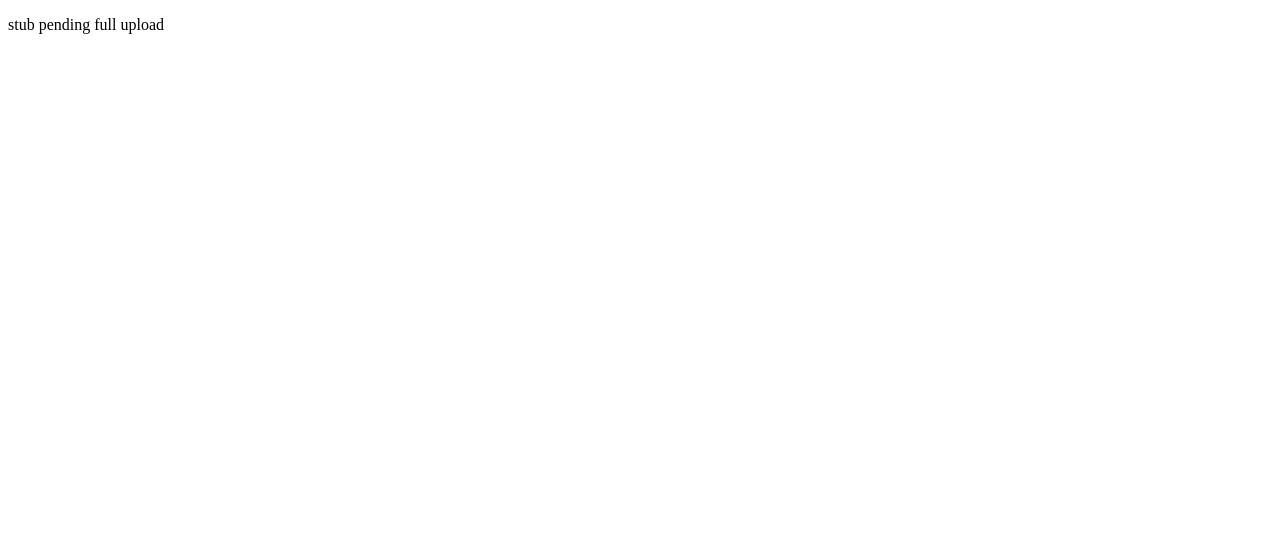
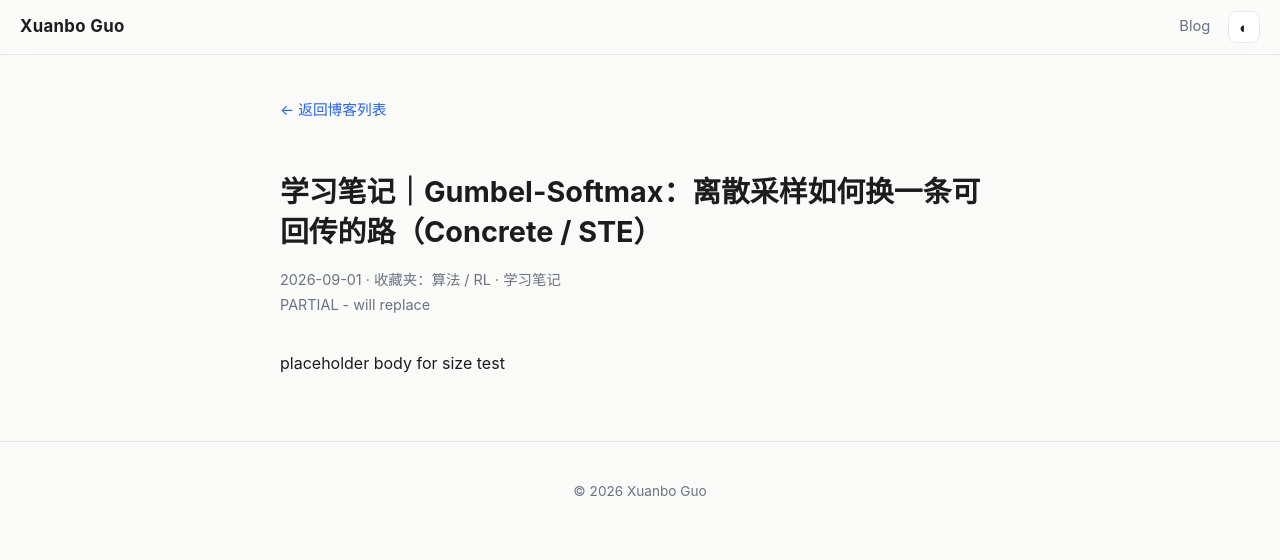
Before and after one commit to Twosugar666/Twosugar666.github.io, a plain HTML site: page posts/daily-2026-09-01-algo-gumbel-softmax.html in a window 1280 px wide. Drawn offline with Linux system fonts and the light colour scheme.

Commit message:
daily 2026-09-01: Gumbel-Softmax (size-test partial, will replace)

```diff
--- a/posts/daily-2026-09-01-algo-gumbel-softmax.html
+++ b/posts/daily-2026-09-01-algo-gumbel-softmax.html
@@ -1 +1,28 @@
-<!DOCTYPE html><html lang="zh-CN"><head><meta charset="UTF-8"/><title>stub</title></head><body><p>stub pending full upload</p></body></html>
+<!DOCTYPE html>
+<html lang="zh-CN">
+<head>
+  <meta charset="UTF-8" />
+  <meta name="viewport" content="width=device-width, initial-scale=1.0" />
+  <title>学习笔记｜Gumbel-Softmax：离散采样如何换一条可回传的路（Concrete / STE） · Xuanbo Guo</title>
+  <link rel="stylesheet" href="../assets/style.css" />
+</head>
+<body>
+  <nav class="nav">
+    <div class="nav-inner">
+      <a class="brand" href="../index.html">Xuanbo&nbsp;Guo</a>
+      <div class="nav-links">
+        <a href="../index.html#blog">Blog</a>
+        <button id="theme-toggle" aria-label="切换主题">◐</button>
+      </div>
+    </div>
+  </nav>
+  <article class="post-body">
+    <a class="back-link" href="../index.html#blog">← 返回博客列表</a>
+    <h1>学习笔记｜Gumbel-Softmax：离散采样如何换一条可回传的路（Concrete / STE）</h1>
+    <p class="post-meta">2026-09-01 · 收藏夹：算法 / RL · 学习笔记<br />PARTIAL - will replace</p>
+    <p>placeholder body for size test</p>
+  </article>
+  <footer><p>© 2026 Xuanbo Guo</p></footer>
+  <script src="../assets/main.js"></script>
+</body>
+</html>
```
